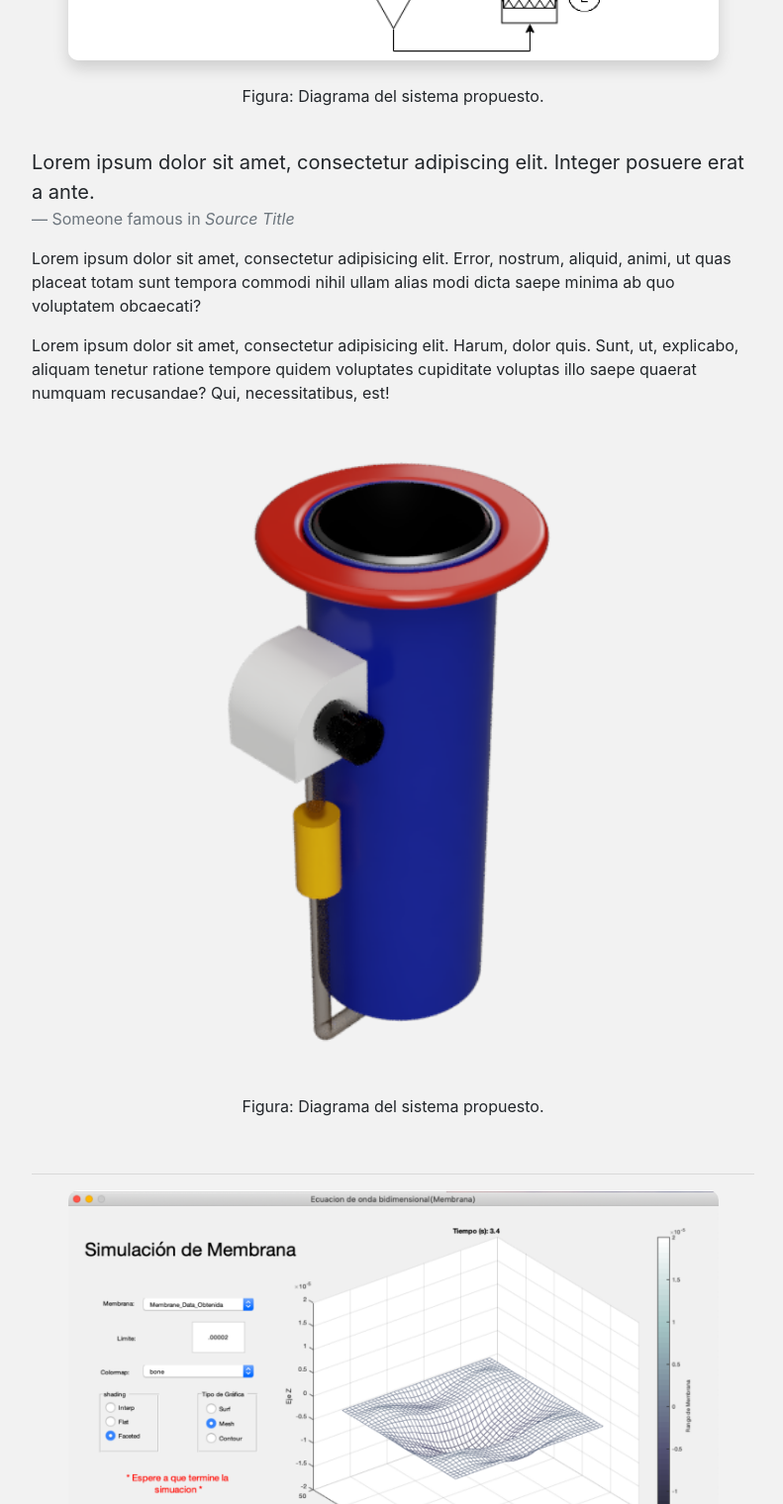
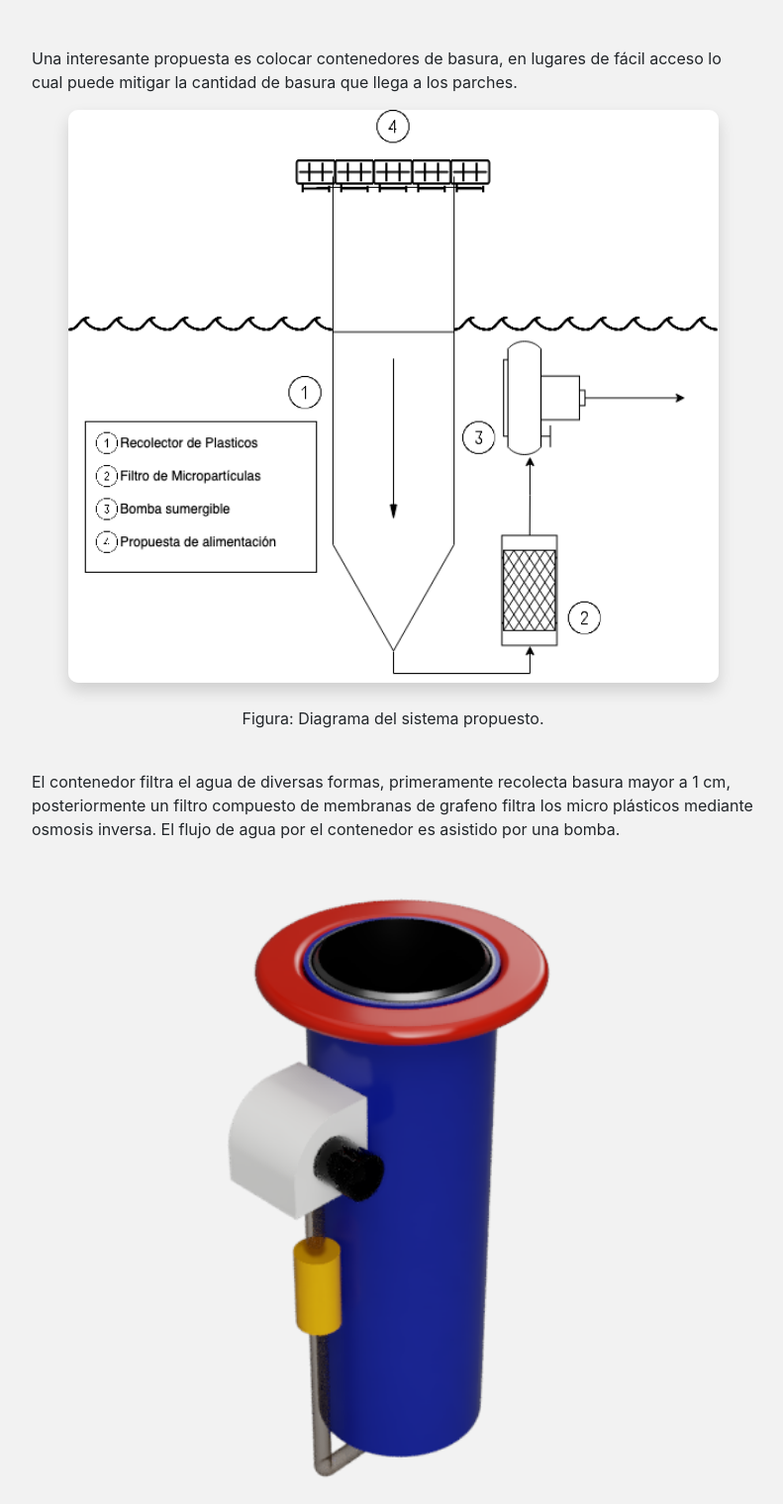
Before and after one commit to RamiroFuentes/NASA-Smart-Sources, a Flask app: page /trash_cleanup in a window 1280 px wide. Shown: the part 1947-3467 px from the top of the page at 99% size, without its empty margins (53-844 px from the left). Run offline with Flask 2, Linux system fonts and the light colour scheme; some libraries are stand-ins or nearby versions.

Commit message:
redacción de pagina trash_cleanup

```diff
--- a/templates/trash_cleanup.html
+++ b/templates/trash_cleanup.html
@@ -47,11 +47,19 @@
       general. " </i>
   </p>
 
-  <p>Lorem ipsum dolor sit amet, consectetur adipisicing elit. Ut, tenetur natus doloremque laborum quos iste ipsum
-    rerum obcaecati impedit odit illo dolorum ab tempora nihil dicta earum fugiat. Temporibus, voluptatibus.</p>
 
-  <p>Lorem ipsum dolor sit amet, consectetur adipisicing elit. Eos, doloribus, dolorem iusto blanditiis unde eius illum
-    consequuntur neque dicta incidunt ullam ea hic porro optio ratione repellat perspiciatis. Enim, iure!</p>
+  <p>Gran parte de la basura en el océano, incluyendo microplasticos, se concentra en lo conocido como parches de basura (Garbage parches), los cuales son formados por las corrientes rotatorias del océano, “gyres”. Los gyres mueven la basura hasta cierto punto en el océano y la larga se forman grandes parches.</p>
+
+  <p>Entre Hawaii y California se encuentra el gran parche de basura del pacifico  es el mas conocido y lo forma una de las cinco corrientes rotatorias la del pacifico norte, el parche se encuentra en medio del océano y lejos de alguna costa.[1]</p>
+  <div style="border-radius: 5px; margin-left: auto; margin-right: auto; text-align: center;">
+  <img class="" src="../static/images/gyres.jpg" style="border-radius: 10px; width: 90%;">
+  </div>
+
+  <br>
+  <br>
+  <p>Una interesante propuesta es colocar contenedores de basura, en lugares de fácil acceso lo cual puede mitigar la cantidad de basura que llega a los parches.</p>
+
+
   <div style="border-radius: 5px; margin-left: auto; margin-right: auto; text-align: center;">
     <img class="shadow" src="../static/images/sistema.png" style="border-radius: 10px; width: 90%;">
 
@@ -61,22 +69,18 @@
     <br>
 
   </div>
-  <blockquote class="blockquote">
-    <p class="mb-0">Lorem ipsum dolor sit amet, consectetur adipiscing elit. Integer posuere erat a ante.</p>
-    <footer class="blockquote-footer">Someone famous in
-      <cite title="Source Title">Source Title</cite>
-    </footer>
-  </blockquote>
 
-  <p>Lorem ipsum dolor sit amet, consectetur adipisicing elit. Error, nostrum, aliquid, animi, ut quas placeat totam
-    sunt tempora commodi nihil ullam alias modi dicta saepe minima ab quo voluptatem obcaecati?</p>
 
-  <p>Lorem ipsum dolor sit amet, consectetur adipisicing elit. Harum, dolor quis. Sunt, ut, explicabo, aliquam tenetur
-    ratione tempore quidem voluptates cupiditate voluptas illo saepe quaerat numquam recusandae? Qui, necessitatibus,
-    est!</p>
+  <p>El contenedor filtra el agua de diversas formas, primeramente recolecta basura mayor a 1 cm, posteriormente un filtro compuesto de membranas de grafeno filtra los micro plásticos mediante osmosis inversa. El flujo de agua por el contenedor es asistido por una bomba.</p>
 
   <div style="border-radius: 5px; margin-left: auto; margin-right: auto; text-align: center;">
     <img class="" src="../static/images/filter2.PNG" style="border-radius: 10px; width: 90%;">
+
+    <div class="sketchfab-embed-wrapper">
+      <iframe title="A 3D model" width="100%" height="480"
+        src="https://sketchfab.com/models/843434bff50441618c266fad6a6e898b/embed" frameborder="0"
+        allow="autoplay; fullscreen; vr" mozallowfullscreen="true" webkitallowfullscreen="true"></iframe>
+    </div>
 
     <br>
     <br>
@@ -95,12 +99,10 @@
       <hr>
     </div>
 
-  <div class="sketchfab-embed-wrapper">
-    <iframe title="A 3D model" width="100%" height="480"
-      src="https://sketchfab.com/models/843434bff50441618c266fad6a6e898b/embed" frameborder="0"
-      allow="autoplay; fullscreen; vr" mozallowfullscreen="true" webkitallowfullscreen="true"></iframe>
-  </div>
+
 <br>
+
+<p>El grafeno es un material sumamente delgado, de color transparente y es muy resistente; en estado puro es capaz de conducir los electrones a temperatura ambiente mucho mejor que cualquier otra sustancia.</p>
 
   <div style="border-radius: 5px; margin-left: auto; margin-right: auto; text-align: center;">
       <img class="" src="../static/images/grafeno.jpg" style="border-radius: 10px; width: 90%;">
@@ -110,7 +112,11 @@
       <p>Figura: Lámina de Grafeno.</p>
       <br>
       <hr>
-    </div>
+  </div>
+
+  <p>Referencias</p>
+
+  <p>[1]"Garbage Patches | OR&R's Marine Debris Program", Marinedebris.noaa.gov, 2019. [Online]. Available: https://marinedebris.noaa.gov/info/patch.html. [Accessed: 19- Oct- 2019]</p>
 
 </div>
 
```
Also changed, not shown: 1 other file.
